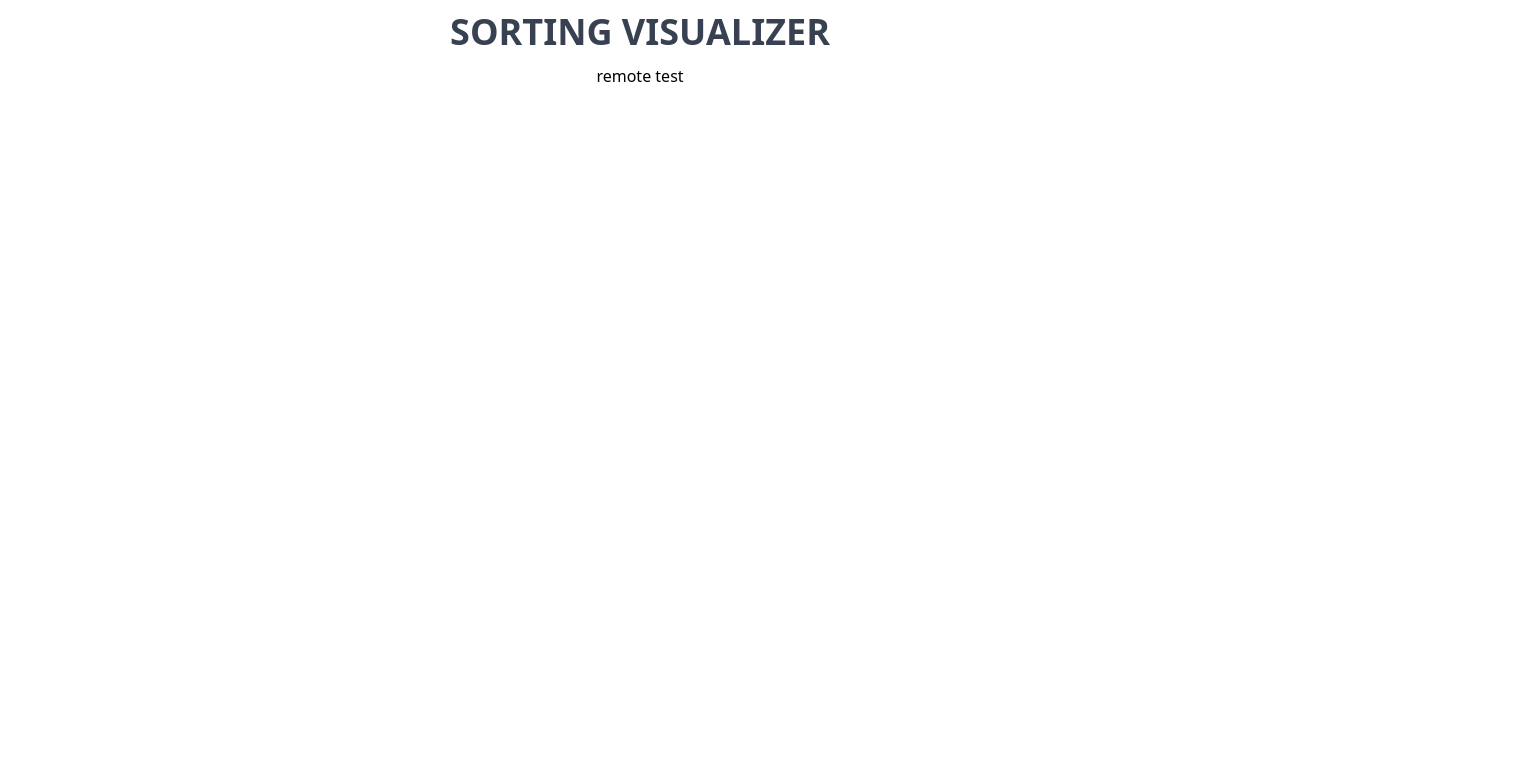
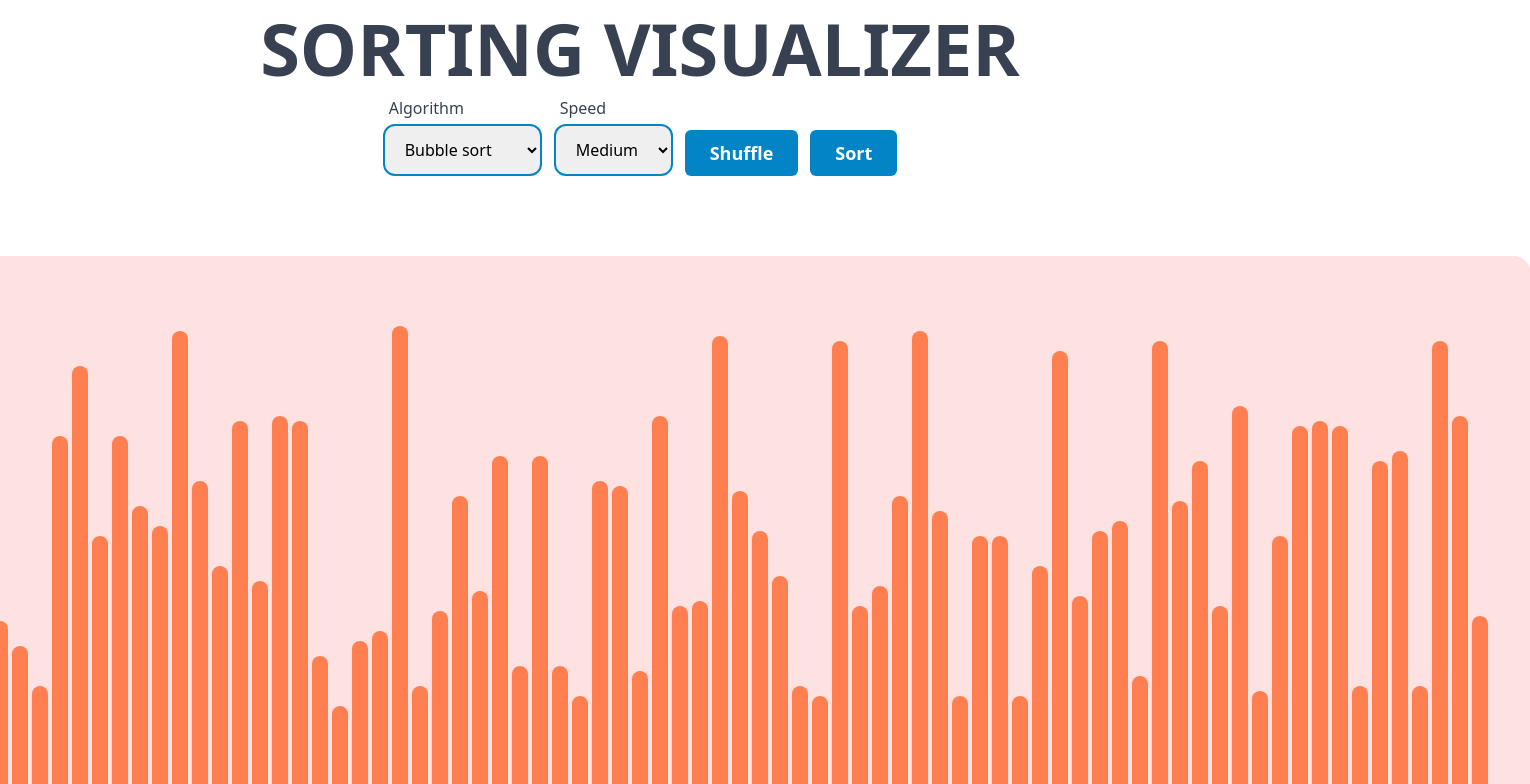
Before and after one commit to bskokdev/sorting-visualizer, a React (Vite) app: page / in a window 1280 px wide. Shown: the top 784 px of the page, 1530 px wide, since content can reach past the window. Built offline with nearby package versions, Linux system fonts and the light colour scheme.

Commit message:
implemented bubble sort + visualizer

```diff
--- a/src/App.tsx
+++ b/src/App.tsx
@@ -1,12 +1,44 @@
+import MyButton from "./components/MyButton";
+import MySelect from "./components/MySelect";
+import { Sorter } from "./components/Sorter";
+import SorterControls from "./components/SorterControls";
+import { algorithmOptions, speedOptions } from "./constants";
+import { useSorter } from "./hooks/useSorter";
+import { SortingAlgorithmType } from "./types";
+
+/**
+ * Render the app
+ */
 function App() {
+  const { changeAlgorithm, changeSpeed, bars, sort, isSorting, shuffle } =
+    useSorter("bubble");
+
   return (
-    <div className="flex flex-col items-center">
+    <div className="flex flex-col items-center h-screen justify-around">
       {/*  Title */}
-      <h1 className="text-4xl font-extrabold uppercase text-gray-700 py-3">
+      <h1 className="text-7xl font-extrabold uppercase text-gray-700 py-3">
         Sorting visualizer
       </h1>
-      {/*  Controls for choosing sorting algorithm */}
-      <div>remote test</div>
+      {/* Sorting + controls */}
+      <Sorter bars={bars}>
+        <SorterControls isSorting={isSorting}>
+          <MySelect
+            label={"Algorithm"}
+            options={algorithmOptions}
+            onChange={(e) =>
+              changeAlgorithm(e.target.value as SortingAlgorithmType)
+            }
+          />
+          <MySelect
+            defaultValue={speedOptions[1].value}
+            label={"Speed"}
+            options={speedOptions}
+            onChange={(e) => changeSpeed(Number(e.target.value))}
+          />
+          <MyButton title="Shuffle" onClick={shuffle} />
+          <MyButton title="Sort" onClick={sort} />
+        </SorterControls>
+      </Sorter>
     </div>
   );
 }
--- /dev/null
+++ b/src/algorithms/bubblesort.ts
@@ -0,0 +1,31 @@
+import { SortingAlgorithmProps } from "../types";
+import { setBarArrayColor, sleep } from "../utils";
+
+export async function bubbleSort({
+  bars,
+  setBars,
+  speed,
+}: SortingAlgorithmProps): Promise<void> {
+  const sortedArray = [...bars];
+  for (let i = 0; i < sortedArray.length; ++i) {
+    for (let j = 0; j < sortedArray.length - 1; ++j) {
+      if (sortedArray[j].weight > sortedArray[j + 1].weight) {
+        // compare two bars and swap them and update the state
+        const temp = sortedArray[j];
+        sortedArray[j] = sortedArray[j + 1];
+        sortedArray[j + 1] = temp;
+        setBars([...sortedArray]);
+
+        // we change the color of the bars that are being compared
+        sortedArray[j].color = "#b91c1c";
+        sortedArray[j + 1].color = "#0369a1";
+        await sleep(speed);
+
+        // and then we change them back to their original color after sleep
+        sortedArray[j].color = "coral";
+        sortedArray[j + 1].color = "coral";
+      }
+    }
+  }
+  await setBarArrayColor(sortedArray, "#2B84C7", speed, setBars);
+}
--- /dev/null
+++ b/src/components/BarRender.tsx
@@ -0,0 +1,13 @@
+import { Bar } from "../types";
+
+export default function BarRender({ weight, color }: Bar) {
+  return (
+    <div
+      className="w-4 mx-0.5 rounded-t-2xl"
+      style={{
+        height: weight * 5,
+        backgroundColor: color,
+      }}
+    ></div>
+  );
+}
--- /dev/null
+++ b/src/components/MyButton.tsx
@@ -0,0 +1,16 @@
+import React from "react";
+
+interface MyButtonProps extends React.ButtonHTMLAttributes<HTMLButtonElement> {
+  title: string;
+}
+
+export default function MyButton({ title, ...rest }: MyButtonProps) {
+  return (
+    <button
+      {...rest}
+      className="py-2 px-6 inline-flex justify-center items-center gap-2 rounded-md border border-transparent font-semibold bg-sky-600 text-white hover:bg-sky-700 focus:outline-none focus:ring-2 focus:ring-blue-500 focus:ring-offset-2 transition-all text-lg"
+    >
+      {title}
+    </button>
+  );
+}
--- /dev/null
+++ b/src/components/MySelect.tsx
@@ -0,0 +1,30 @@
+import { SelectOption } from "../types";
+
+interface MySelectProps extends React.SelectHTMLAttributes<HTMLSelectElement> {
+  label: string;
+  options: Array<SelectOption>;
+}
+
+export default function MySelect({ options, label, ...props }: MySelectProps) {
+  return (
+    <div>
+      <label
+        htmlFor={`select-${label}`}
+        className="text-md pl-1.5 font-medium text-gray-700"
+      >
+        {label}
+      </label>
+      <select
+        {...props}
+        id={`select-${label}`}
+        className="mt-1 py-3 px-4 block w-full border-sky-600 border-2 rounded-xl text-md hover:cursor-pointer"
+      >
+        {options.map((option) => (
+          <option key={option.value} value={option.value}>
+            {option.label}
+          </option>
+        ))}
+      </select>
+    </div>
+  );
+}
--- /dev/null
+++ b/src/components/Sorter.tsx
@@ -0,0 +1,21 @@
+import { Bar } from "../types";
+import BarRender from "./BarRender";
+
+interface SorterProps {
+  bars: Array<Bar>;
+  children?: React.ReactNode;
+}
+
+export function Sorter({ bars, children }: SorterProps) {
+  return (
+    <div className="flex flex-col gap-y-20">
+      <div>{children}</div>
+      {/* Render bars */}
+      <div className="flex items-end bg-red-100 shadow-md rounded-2xl pt-5 px-10 h-[550px]">
+        {bars.map((bar, idx) => (
+          <BarRender key={idx} {...bar} />
+        ))}
+      </div>
+    </div>
+  );
+}
--- /dev/null
+++ b/src/components/SorterControls.tsx
@@ -0,0 +1,23 @@
+interface SorterControlsProps {
+  children: React.ReactNode;
+  isSorting: boolean;
+}
+
+/**
+ * Controls for the Sorter component, which disables the controls when sorting is in progress.
+ * @param children
+ * @param isSorting
+ */
+export default function SorterControls({
+  children,
+  isSorting,
+}: SorterControlsProps) {
+  return (
+    <div
+      className="flex justify-center gap-x-3 items-end"
+      style={{ pointerEvents: isSorting ? "none" : "auto" }}
+    >
+      {children}
+    </div>
+  );
+}
--- /dev/null
+++ b/src/constants/index.ts
@@ -0,0 +1,18 @@
+import { SelectOption } from "../types";
+
+export const algorithmOptions: Array<SelectOption> = [
+  { value: "bubble", label: "Bubble sort" },
+  { value: "insertion", label: "Insertion sort" },
+  { value: "selection", label: "Selection sort" },
+  { value: "merge", label: "Merge sort" },
+  { value: "quick", label: "Quick sort" },
+  { value: "heap", label: "Heap sort" },
+  { value: "radix", label: "Radix sort" },
+];
+
+// values are in ms
+export const speedOptions: Array<SelectOption> = [
+  { value: 10, label: "Slow" },
+  { value: 5, label: "Medium" },
+  { value: 1, label: "Fast" },
+];
--- /dev/null
+++ b/src/hooks/useSorter.ts
@@ -0,0 +1,64 @@
+import { useEffect, useState } from "react";
+import { bubbleSort } from "../algorithms/bubblesort";
+import { speedOptions } from "../constants";
+import { Bar, SortingAlgorithmType } from "../types";
+import { getRandomNumber } from "../utils";
+import { SortingAlgorithmProps } from "./../types/index";
+
+export function useSorter(algorithm: SortingAlgorithmType) {
+  const [algo, setAlgo] = useState<SortingAlgorithmType>(algorithm);
+  const [speed, setSpeed] = useState<number>(speedOptions[1].value as number); // in ms
+  const [bars, setBars] = useState<Array<Bar>>([]);
+  const [isSorting, setIsSorting] = useState<boolean>(false);
+
+  // generate array of bars on first render
+  useEffect(() => {
+    generateRandomBars();
+  }, []);
+
+  // generate bars with random weights
+  function generateRandomBars(): void {
+    if (isSorting) return;
+    let bars: Array<Bar> = [];
+    for (let i = 0; i < 85; i++) {
+      const weight = getRandomNumber(20, 100);
+      bars = [...bars, { weight, color: "coral" }];
+    }
+    setBars(bars);
+  }
+
+  function changeAlgorithm(algorithm: SortingAlgorithmType): void {
+    setAlgo(algorithm);
+  }
+
+  function changeSpeed(speed: number): void {
+    setSpeed(speed);
+  }
+
+  function sort() {
+    if (isSorting) return;
+    setIsSorting(true);
+    const algoProps: SortingAlgorithmProps = { bars, setBars, speed };
+    //todo: implement other sorting algorithms
+    const algos = {
+      bubble: async () => await bubbleSort({ ...algoProps }),
+      selection: () => {},
+      insertion: () => {},
+      merge: () => {},
+      quick: () => {},
+      heap: () => {},
+      radix: () => {},
+    };
+    algos[algo]();
+    setIsSorting(false);
+  }
+
+  return {
+    bars,
+    shuffle: generateRandomBars,
+    changeAlgorithm,
+    changeSpeed,
+    sort,
+    isSorting,
+  };
+}
--- /dev/null
+++ b/src/types/index.ts
@@ -0,0 +1,24 @@
+export type Bar = {
+  weight: number;
+  color: string;
+};
+
+export type SelectOption = {
+  value: string | number;
+  label: string;
+};
+
+export interface SortingAlgorithmProps {
+  bars: Array<Bar>;
+  setBars: React.Dispatch<React.SetStateAction<Bar[]>>;
+  speed: number;
+}
+
+export type SortingAlgorithmType =
+  | "bubble"
+  | "selection"
+  | "insertion"
+  | "merge"
+  | "quick"
+  | "heap"
+  | "radix";
--- /dev/null
+++ b/src/utils/index.ts
@@ -0,0 +1,34 @@
+import { Bar } from "../types";
+
+/**
+ * Sets the color of the bars to the given color and updates the state
+ * @param bars - array of bars
+ * @param color - hex color
+ * @param speed - in ms
+ * @param setBars - function to update the state
+ */
+export async function setBarArrayColor(
+  bars: Array<Bar>,
+  color: string,
+  speed: number,
+  setBars: React.Dispatch<React.SetStateAction<Bar[]>>
+) {
+  for (let i = 0; i < bars.length; ++i) {
+    bars[i].color = color;
+    setBars([...bars]);
+    await sleep(speed);
+  }
+}
+
+/**
+ * Sleeps for the given amount of milliseconds
+ * @param milliseconds - in ms
+ * @returns Promise<void>
+ */
+export function sleep(milliseconds: number): Promise<void> {
+  return new Promise((resolve) => setTimeout(resolve, milliseconds));
+}
+
+export function getRandomNumber(from: number, to: number): number {
+  return Math.floor(Math.random() * (to - from + 1) + from);
+}
```
